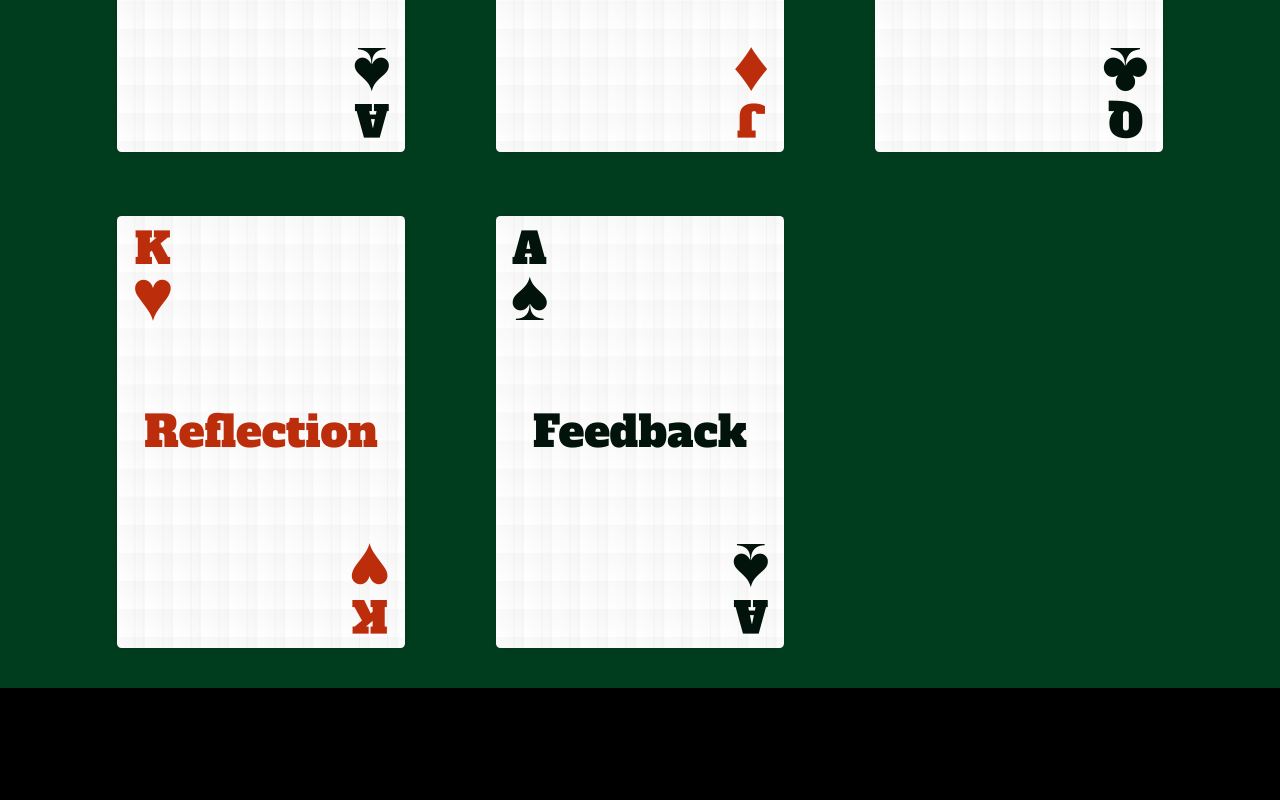
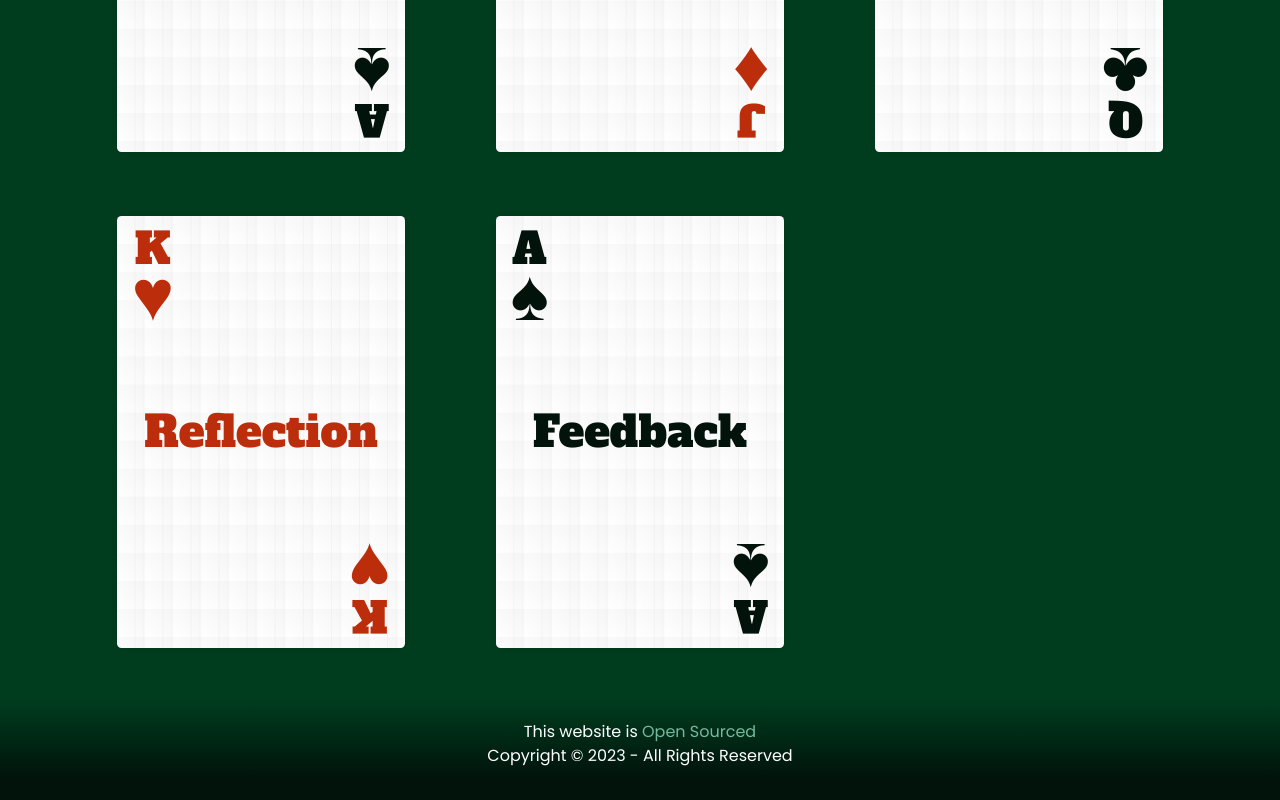
Before and after one commit to Spimy/english_research_paper_portfolio, a SvelteKit app: page / in a window 1280 px wide. Shown: the part 2264-3064 px from the top of the page. Before the commit the page ends 2952 px from the top, so only its background shows below. Built offline with nearby package versions, Linux system fonts and the light colour scheme; no server answers.

Commit message:
📦 NEW: Add a simple footer

```diff
--- /dev/null
+++ b/src/lib/components/footer.svelte
@@ -0,0 +1,28 @@
+<script lang="ts">
+	const year = new Date().getFullYear();
+</script>
+
+<footer class="footer">
+	<p>
+		This website is <a href="https://github.com/Spimy/english_research_paper_portfolio/"
+			>Open Sourced</a
+		>
+	</p>
+	<p>Copyright &copy {year} - All Rights Reserved</p>
+</footer>
+
+<style lang="scss">
+	.footer {
+		background: linear-gradient(
+			to bottom,
+			var(--clr-background-100) 10%,
+			var(--clr-background-200) 80%
+		);
+		text-align: center;
+		padding: 2rem var(--content-padding);
+
+		a {
+			color: var(--clr-accent-100);
+		}
+	}
+</style>
--- a/src/routes/+layout.svelte
+++ b/src/routes/+layout.svelte
@@ -1,4 +1,5 @@
 <script lang="ts">
+	import Footer from '$lib/components/footer.svelte';
 	import Navbar from '$lib/components/navbar.svelte';
 	import '../scss/main.scss';
 	import type { LayoutServerData } from './$types';
@@ -19,5 +20,7 @@
 	<slot />
 </main>
 
+<Footer />
+
 <style lang="scss">
 </style>
```
